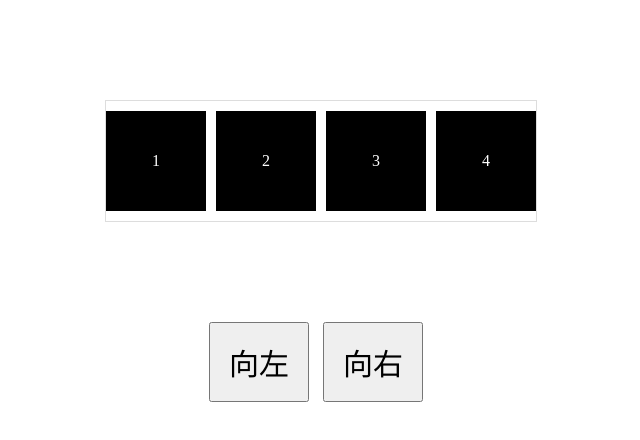
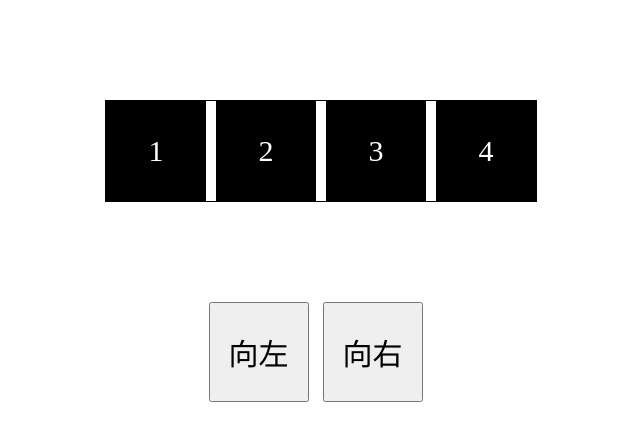
Before and after one commit to liuxinixn1205/liuxinxin, a plain HTML site: page dom/无缝滚动.html in a window 1280 px wide. Shown: the whole page, without its empty margins (319-959 px from the left). Drawn offline with Linux system fonts and the light colour scheme.

Commit message:
dom练习

```diff
--- a/dom/无缝滚动.html
+++ b/dom/无缝滚动.html
@@ -4,7 +4,7 @@
     <meta charset="UTF-8">
     <title>无缝滚动</title>
     <style>
-        *{
+        /* *{
             margin: 0;
             padding: 0;
         }
@@ -51,12 +51,97 @@
             height: 80px;
             font-size: 30px;
             margin-right: 10px;
+        } */
+        *{
+            margin: 0;
+            padding: 0;
+        }
+        li{
+            list-style: none;
+        }
+        .clearfix:after{
+            content: "";
+            clear: both;
+            display: block;
+        }
+        #container{
+            width: 430px;
+            height: 100px;
+            border: 1px solid #000;
+            margin: 100px auto;
+            overflow: hidden;
+            position: relative;
+        }
+        #tab{
+            width: 550px;
+            position: absolute;
+            left: 0;
+            top: 0;
+        }
+        #tab li{
+            width: 100px;
+            height: 100px;
+            background: #000;
+            color: #ffffff;
+            font-size: 30px;
+            text-align: center;
+            line-height: 100px;
+            margin-right: 10px;
+            float: left;
+        }
+        #btn{
+            width: 225px;
+            margin: 50px auto;
+        }
+        #btn button{
+            width: 100px;
+            height: 100px;
+            font-size: 30px;
+            margin-right: 10px;
         }
 
     </style>
 </head>
 <body>
-    <div class="slider-box">
+    <div id="container">
+        <ul id="tab" class="clearfix">
+            <li>1</li>
+            <li>2</li>
+            <li>3</li>
+            <li>4</li>
+            <li>5</li>
+        </ul>
+    </div>
+    <div id="btn">
+        <button id="prev">向左</button>
+        <button id="next">向右</button>
+    </div>
+    <script>
+        var oPrev = document.getElementById('prev');
+        var oNext = document.getElementById('next');
+        var oUl = document.getElementById('tab');
+        oUl.innerHTML += oUl.innerHTML;
+        oUl.style.width = oUl.offsetWidth * 2 + 'px';
+        var direction = 0;
+        setInterval(function (){
+            oUl.style.left = oUl.offsetLeft - direction + 'px';
+            if(-oUl.offsetLeft >= oUl.offsetWidth/2){
+                oUl.style.left = 0;
+            }
+            if(oUl.offsetLeft > 0){
+                oUl.style.left = -oUl.offsetWidth/2 + 'px';
+            };
+        },30);
+
+        oPrev.onclick = oNext.onclick = function () {
+            if(this == oPrev){
+                direction = 10;
+            }else{
+                direction = -10;
+            }
+        };
+    </script>
+    <!-- <div class="slider-box">
         <ul class="clearfix">
             <li>1</li>
             <li>2</li>
@@ -74,7 +159,6 @@
         <button id="prev">向左</button>
         <button id="next">向右</button>
     </div>
-</body>
     <script>
         var oPrev = document.getElementById("prev");
         var oNext = document.getElementById("next");
@@ -105,5 +189,6 @@
                 }
             },50)
         };
-</script>
+    </script> -->
+</body>
 </html>
```
Lines whose indentation alone changed are shown as unchanged.
